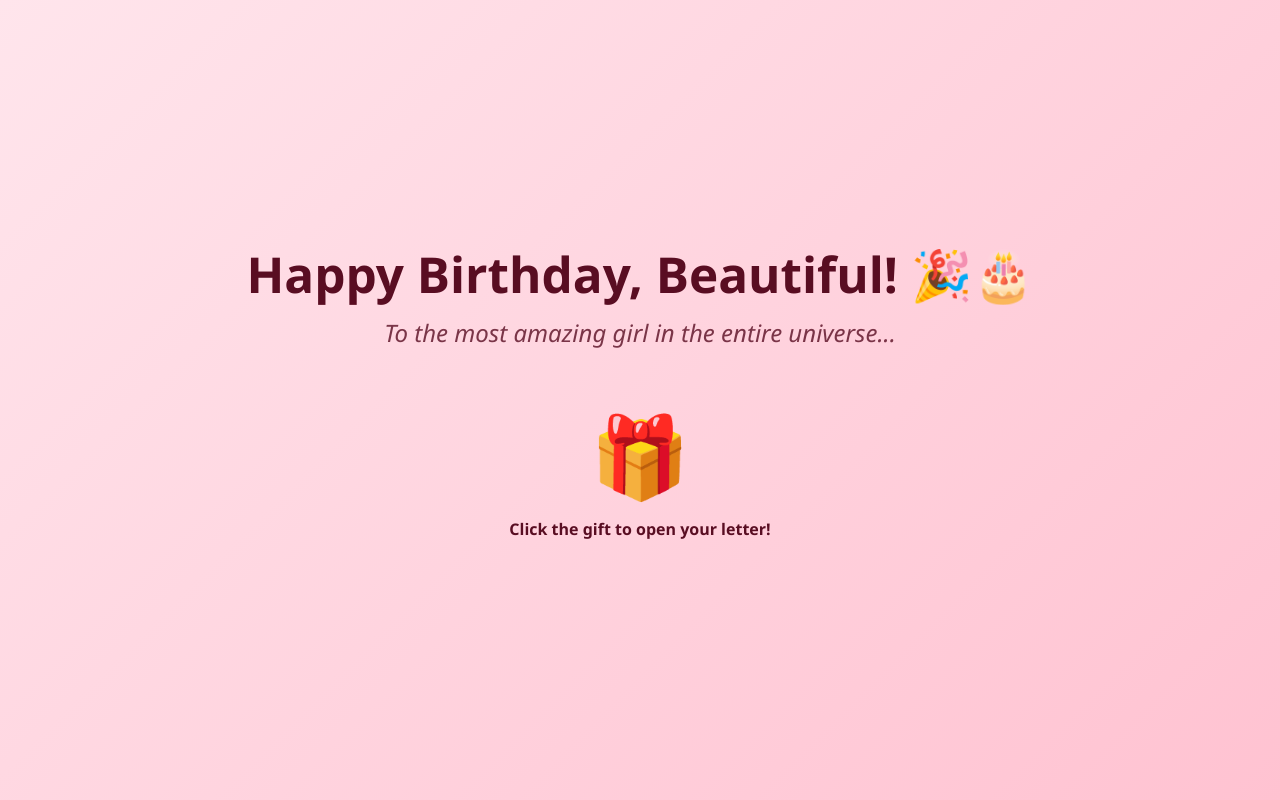
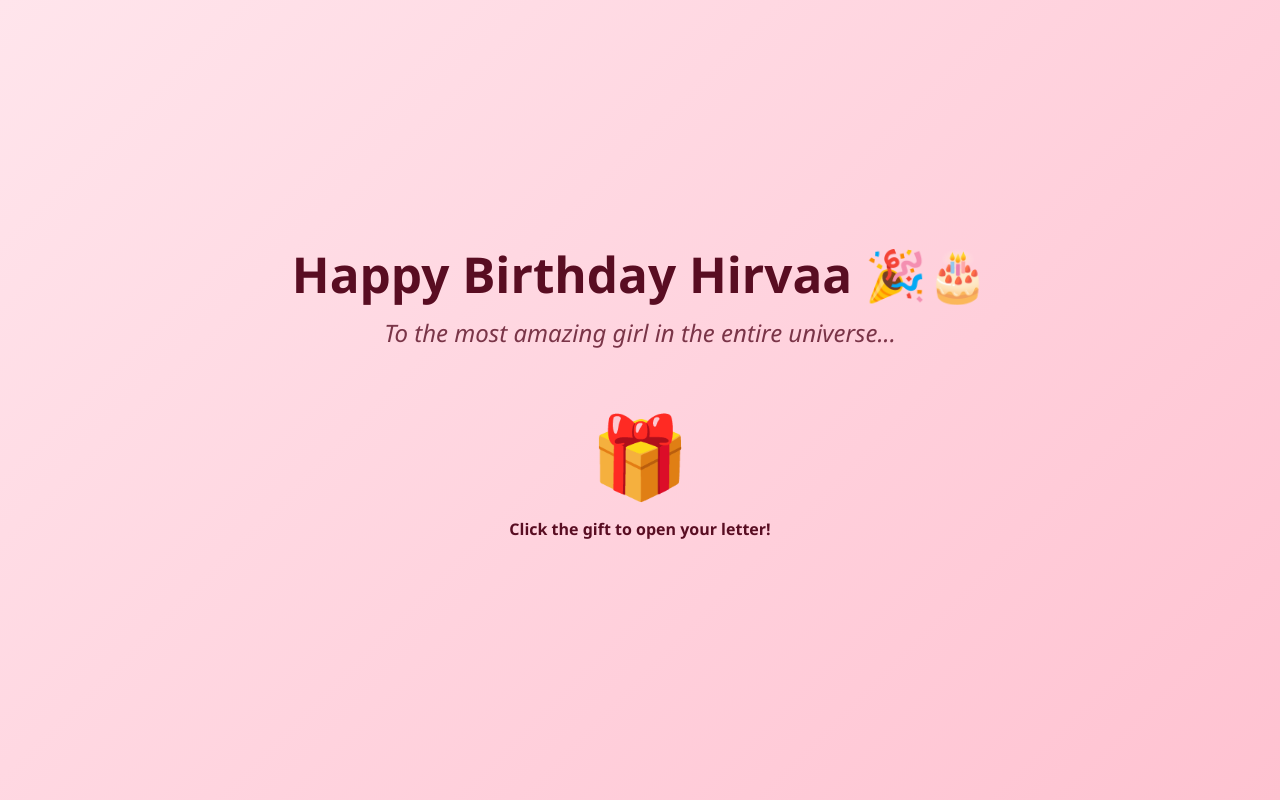
Before and after one commit to u24ch089-ayush/Happy-Birthday-H, a plain HTML site: page index.html in a window 1280 px wide. Shown: the top 800 px of the page. Drawn offline with Linux system fonts and the light colour scheme; files whose address does not match are found by name.

Commit message:
Update birthday message for Hirvaa

```diff
--- a/index.html
+++ b/index.html
@@ -193,7 +193,7 @@
 
     <!-- Hero Header -->
     <header>
-        <h1>Happy Birthday, Beautiful! 🎉🎂</h1>
+        <h1>Happy Birthday Hirvaa 🎉🎂</h1>
         <p class="subtitle">To the most amazing girl in the entire universe...</p>
 
         <!-- Surprise Box -->
```
